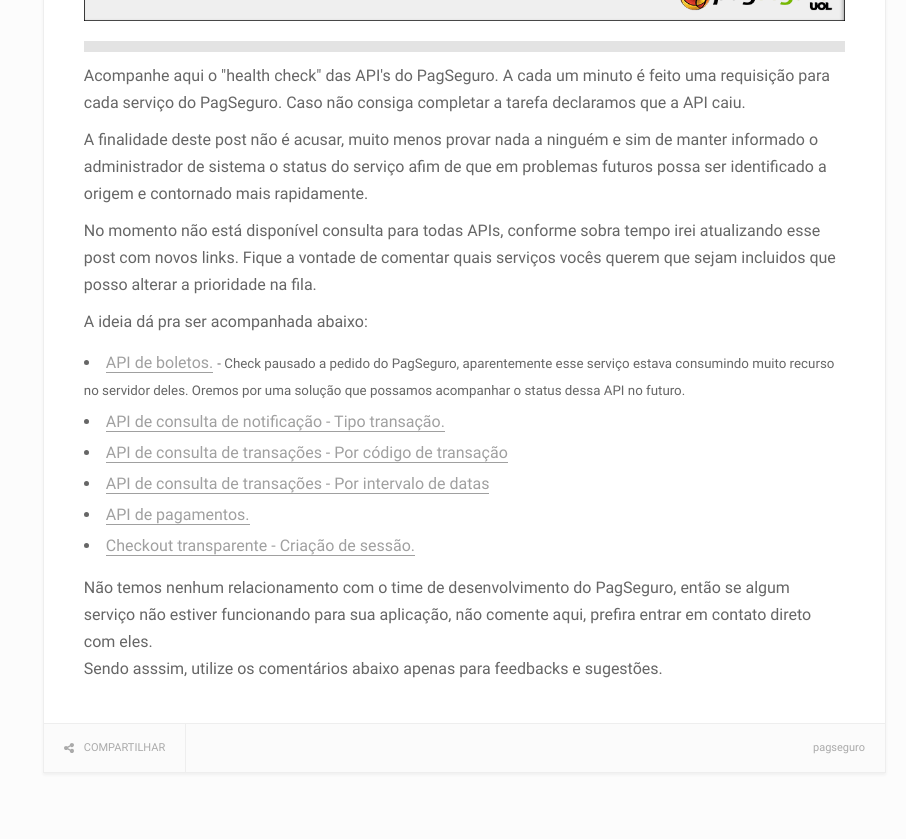
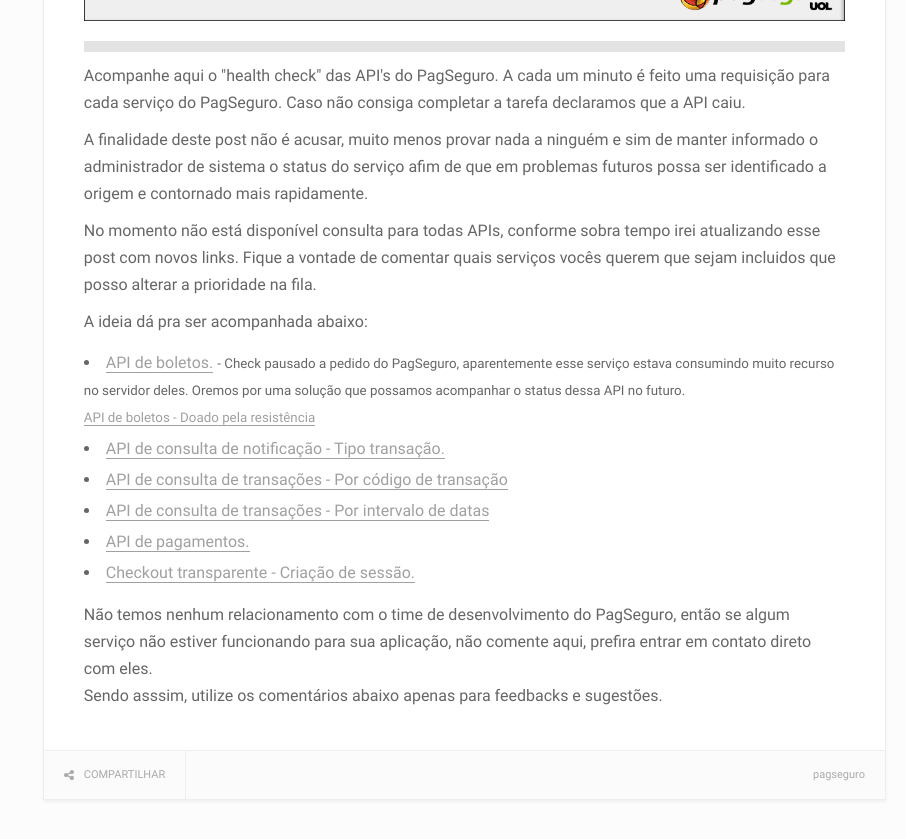
Before and after one commit to sounoob/sounoob.github.io, a Jekyll site: the page built from _posts/2017-10-16-pagseguro-health-check-de-api.html, in a window 1280 px wide and 900 px high, scrolled down 669 px. Shown: the top 839 px of the window, without its empty margins (374-1280 px from the left). Built offline with Jekyll 4.4.1, drawn with Linux system fonts in a browser that asks for light colours.

Commit message:
Add Health check - API boletos

```diff
--- a/_posts/2017-10-16-pagseguro-health-check-de-api.html
+++ b/_posts/2017-10-16-pagseguro-health-check-de-api.html
@@ -26,6 +26,10 @@
             Check pausado a pedido do PagSeguro, aparentemente esse serviço estava consumindo muito recurso no servidor deles.
             Oremos por uma solução que possamos acompanhar o status dessa API no futuro.
         </small>
+        <br>
+        <small>
+            <a href="https://pingdom.sounoob.com.br/ql0mypdkz2y3/4462875" target="_blank">API de boletos - Doado pela resistência</a>
+        </small>
     </li>
     <li><a href="https://pingdom.sounoob.com.br/7qi3v5o3kkwv/3755062" target="_blank">API de consulta de notificação - Tipo transação.</a></li>
     <li><a href="https://pingdom.sounoob.com.br/7qi3v5o3kkwv/3755044" target="_blank">API de consulta de transações - Por código de transação</a></li>
```
